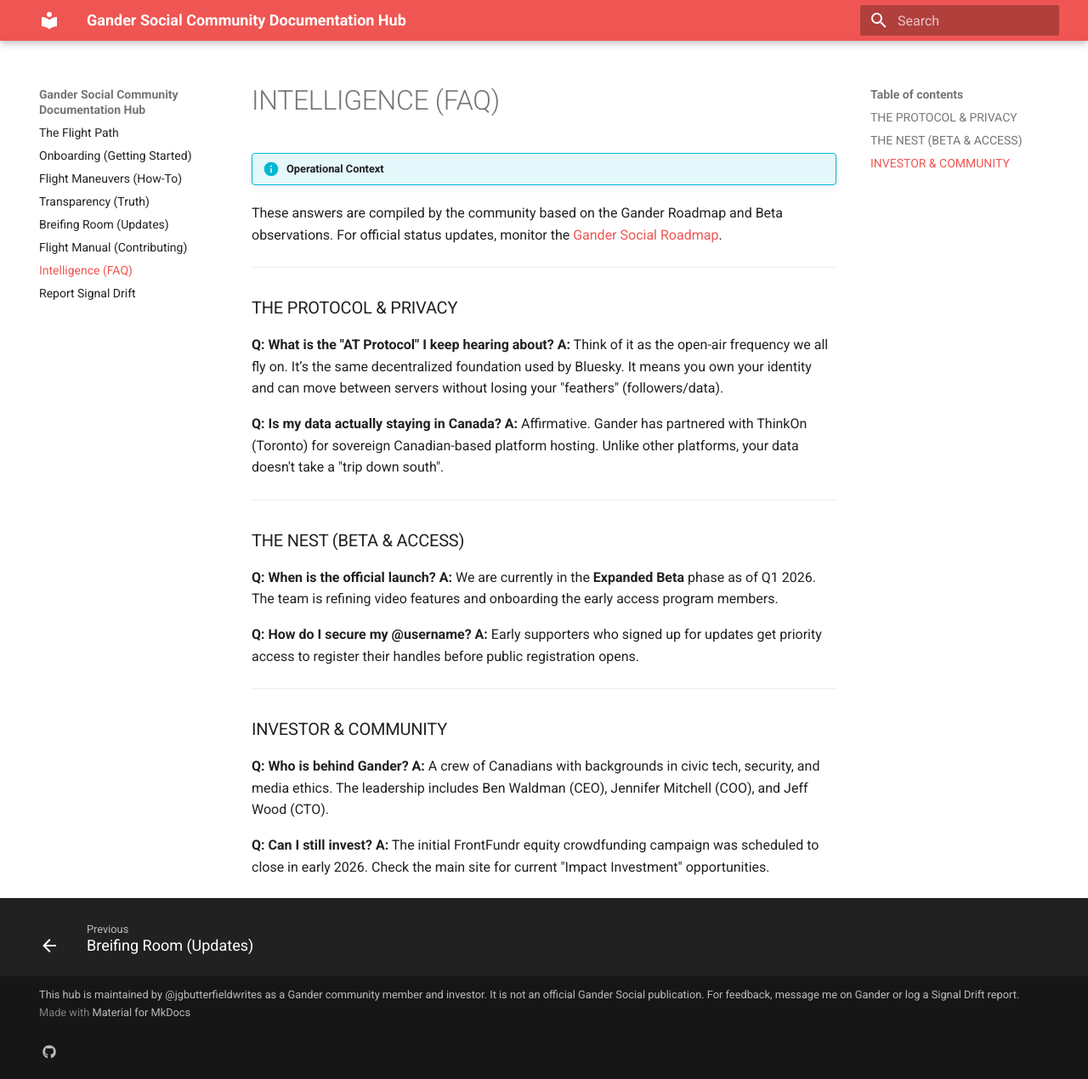
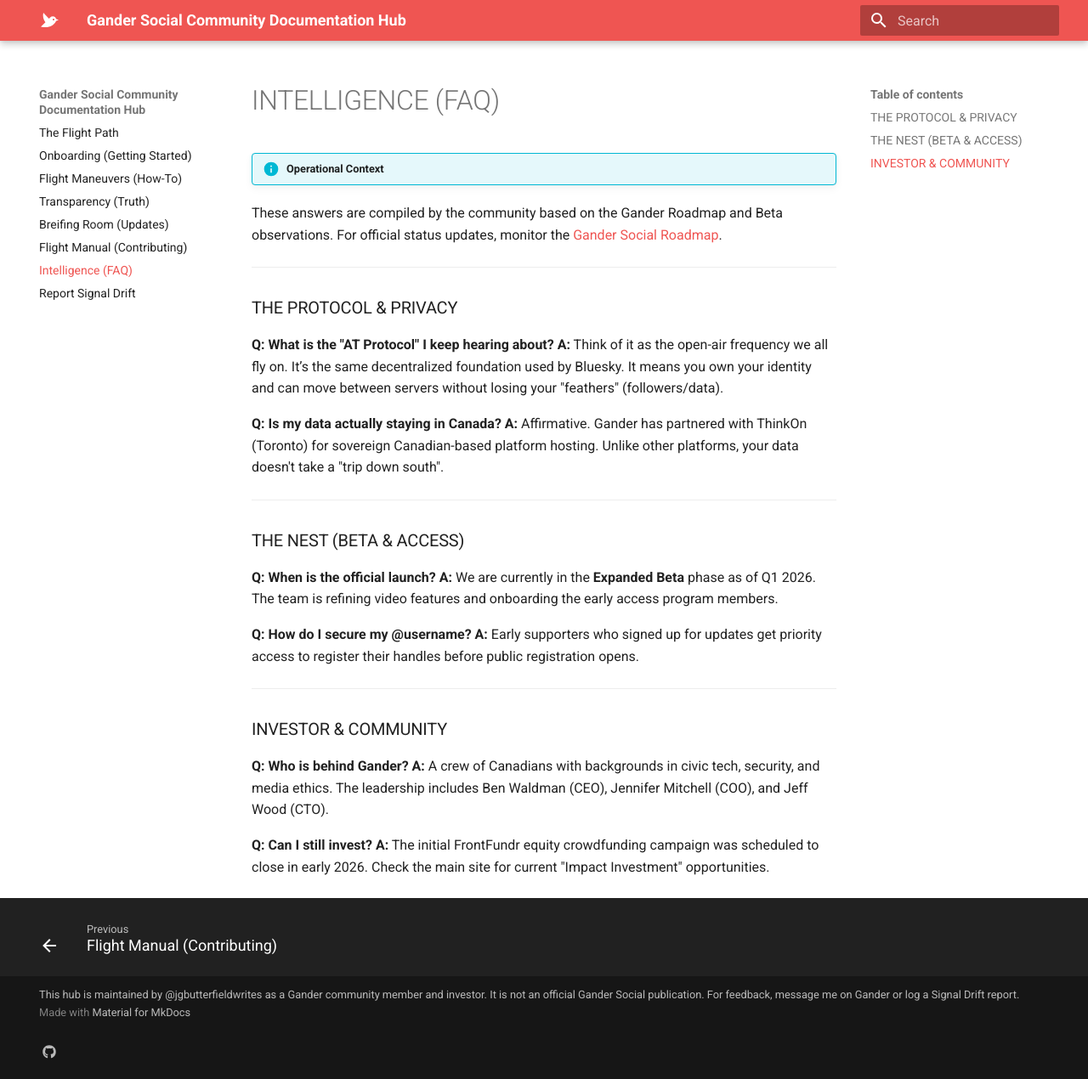
Before and after one commit to jasonbutt/gander-social-docs, an MkDocs documentation site: the page built from docs/faq.md, in a window 1280 px wide and 1270 px high. Shown: the whole window at 85% size. Built offline with MkDocs 1.6.1 and Material for MkDocs 9.7.7, drawn with Linux system fonts in a browser that asks for light colours.

Commit message:
Move contributing and update to bird icon

```diff
--- a/mkdocs.yml
+++ b/mkdocs.yml
@@ -7,7 +7,7 @@
       primary: red # Canadian Red accent
       accent: red
   icon:
-    logo: ':goose:'
+    logo: material/bird
     repo: fontawesome/brands/github
   features:
     - navigation.sections
```
Also changed, not shown: docs/contributing.md (renamed from contributing.md).
